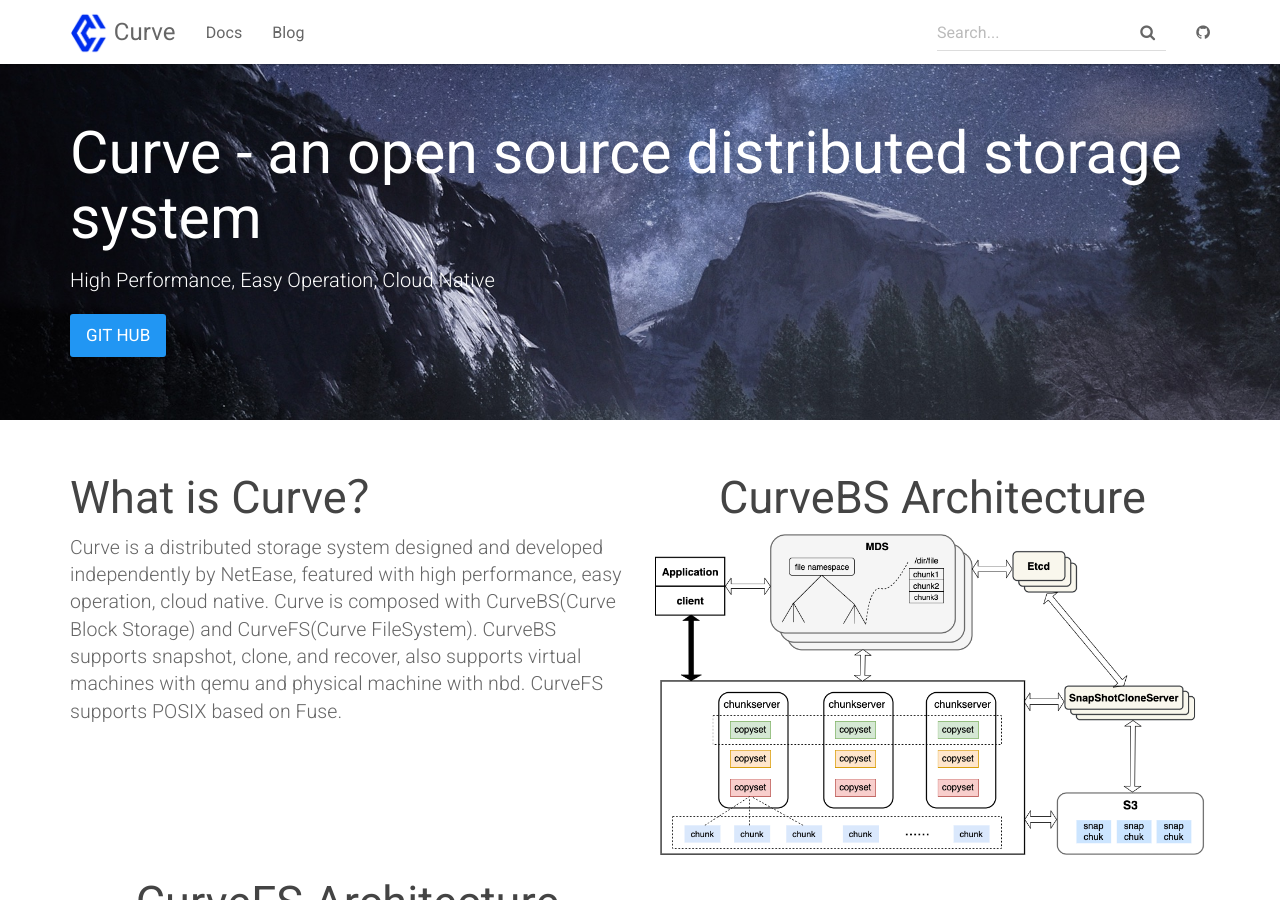
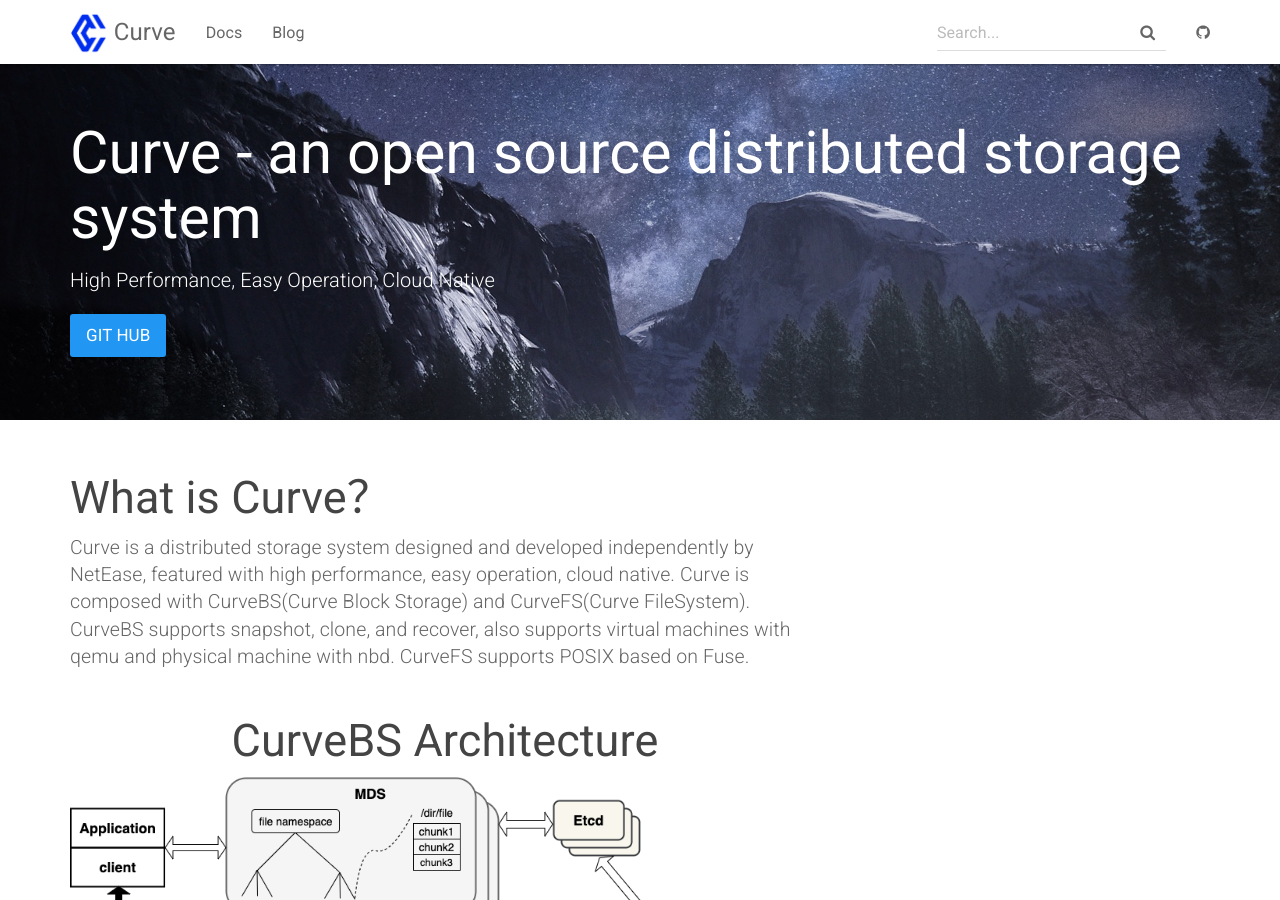
Before and after one commit to opencurve/homepage, a Jekyll site: the page built from index.html, in a window 1280 px wide and 900 px high. Built offline with Jekyll 4.4.1, drawn with Linux system fonts in a browser that asks for light colours.

Commit message:
Update index.html

```diff
--- a/index.html
+++ b/index.html
@@ -12,15 +12,15 @@
 
 <div class="container">
     <div class="row">
-        <div class="col-md-6">
+        <div class="col-md-8">
             <h2 class="header-light regular-pad">What is Curve？</h2>
               <p class="lead">Curve is a distributed storage system designed and developed independently by NetEase, featured with high performance, easy operation, cloud native. Curve is composed with CurveBS(Curve Block Storage) and CurveFS(Curve FileSystem). CurveBS supports snapshot, clone, and recover, also supports virtual machines with qemu and physical machine with nbd. CurveFS supports POSIX based on Fuse.</p>
         </div>
-        <div class="col-md-6 text-center">
+        <div class="col-md-8 text-center">
             <h2 class="header-light regular-pad">CurveBS Architecture</h2>
             <img src="{{ "/assets/img/architecture_snap.png" | relative_url }}" alt="Curve logo" class="img-responsive">
         </div>
-        <div class="col-md-6 text-center">
+        <div class="col-md-8 text-center">
             <h2 class="header-light regular-pad">CurveFS Architecture</h2>
             <img src="{{ "/assets/img/architecture_snap.png" | relative_url }}" alt="Curve logo" class="img-responsive">
         </div>
```
